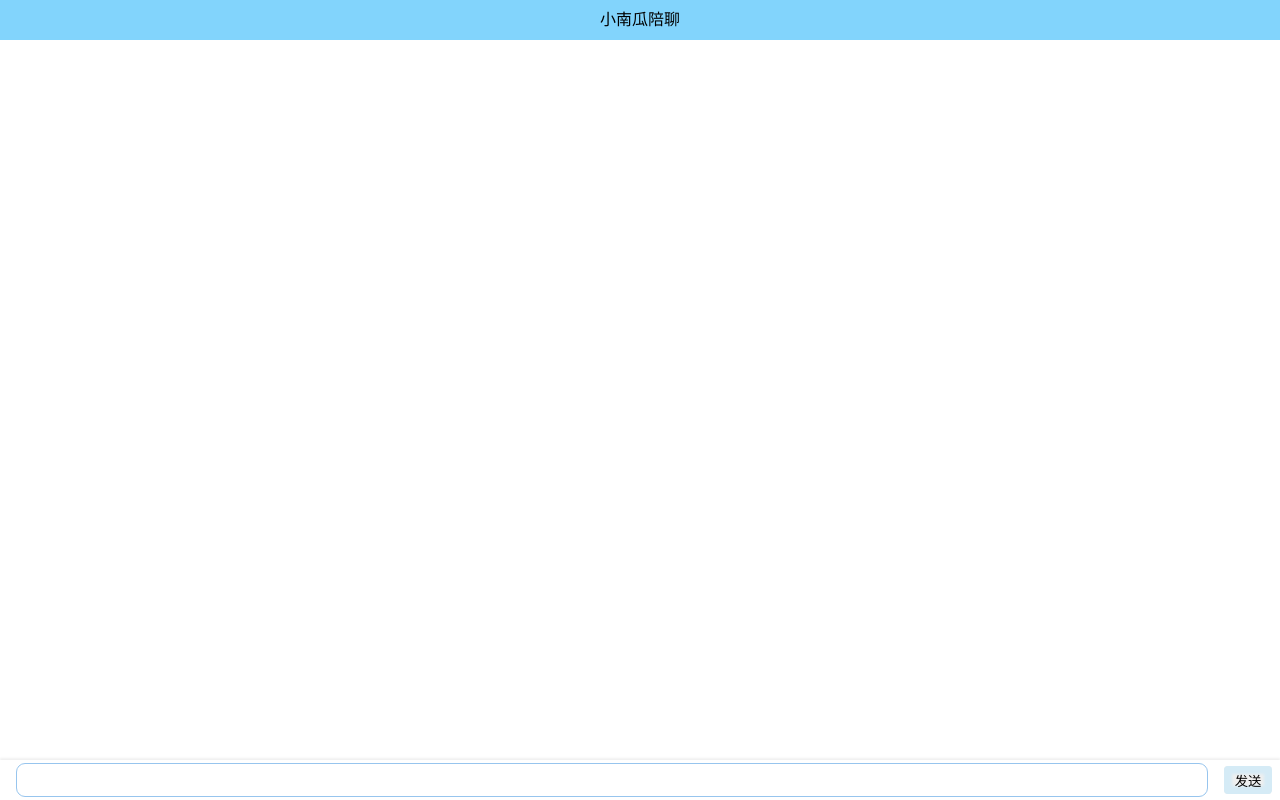
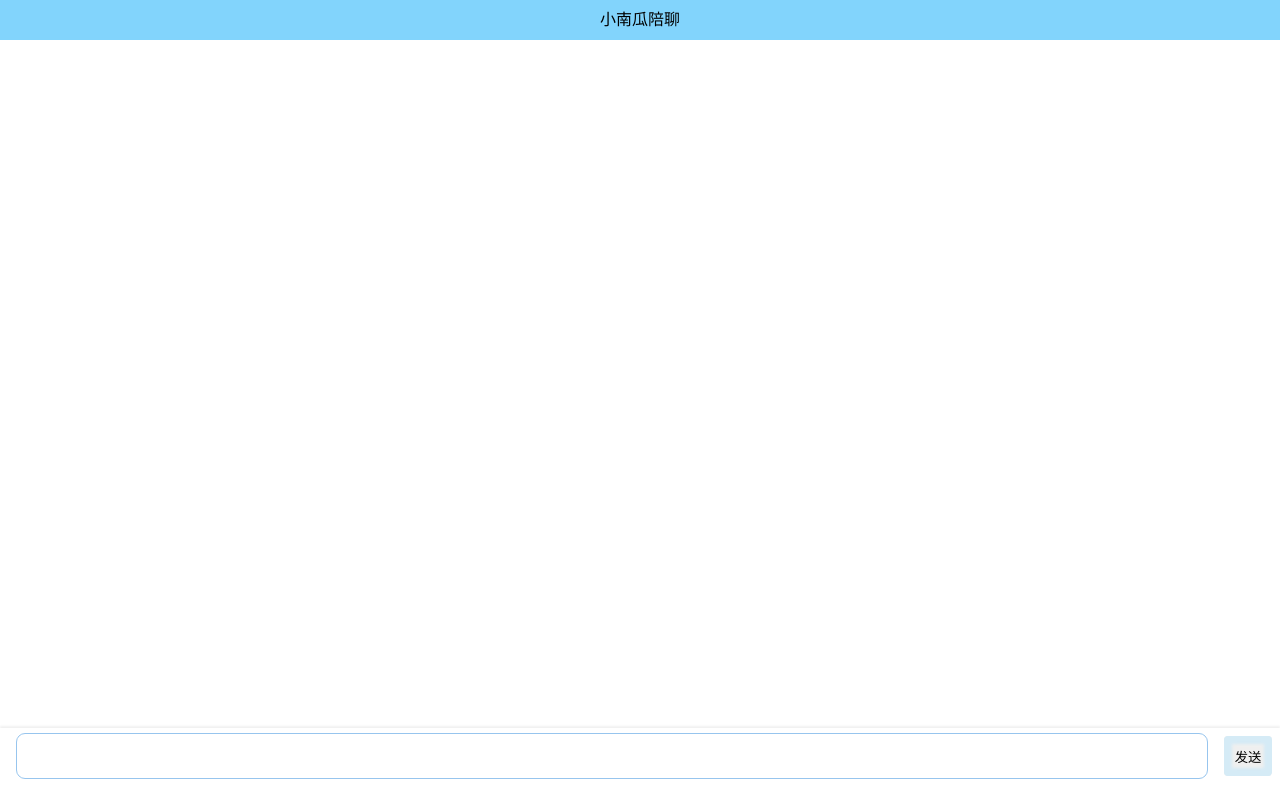
Before and after one commit to coderHDY/chat, a plain HTML site: page index.html in a window 1280 px wide. Drawn offline with Linux system fonts and the light colour scheme.

Commit message:
禁止缩放

```diff
--- a/index.css
+++ b/index.css
@@ -73,7 +73,8 @@ body {
 .ipt-wrapper {
   display: flex;
   align-items: center;
-  height: 2.5rem;
+  margin-bottom: 1rem;
+  height: 3.5rem;
   line-height: 2.5rem;
   background-color: rgb(255, 255, 255);
   box-shadow: 0 -2px 2px rgb(241, 241, 241);
--- a/index.html
+++ b/index.html
@@ -4,7 +4,8 @@
 <head>
   <meta charset="UTF-8">
   <meta http-equiv="X-UA-Compatible" content="IE=edge">
-  <meta name="viewport" content="width=device-width,initial-scale=1">
+  <meta name="viewport"
+    content="width=device-width, initial-scale=1, maximum-scale=1, minimum-scale=1, user-scalable=no">
   <link rel="icon" href="/chat/assets/icon.jpeg">
   <link rel="manifest" href="/chat/manifest.json">
   <link rel="apple-touch-icon" href="/chat/assets/icon.jpeg">
```
